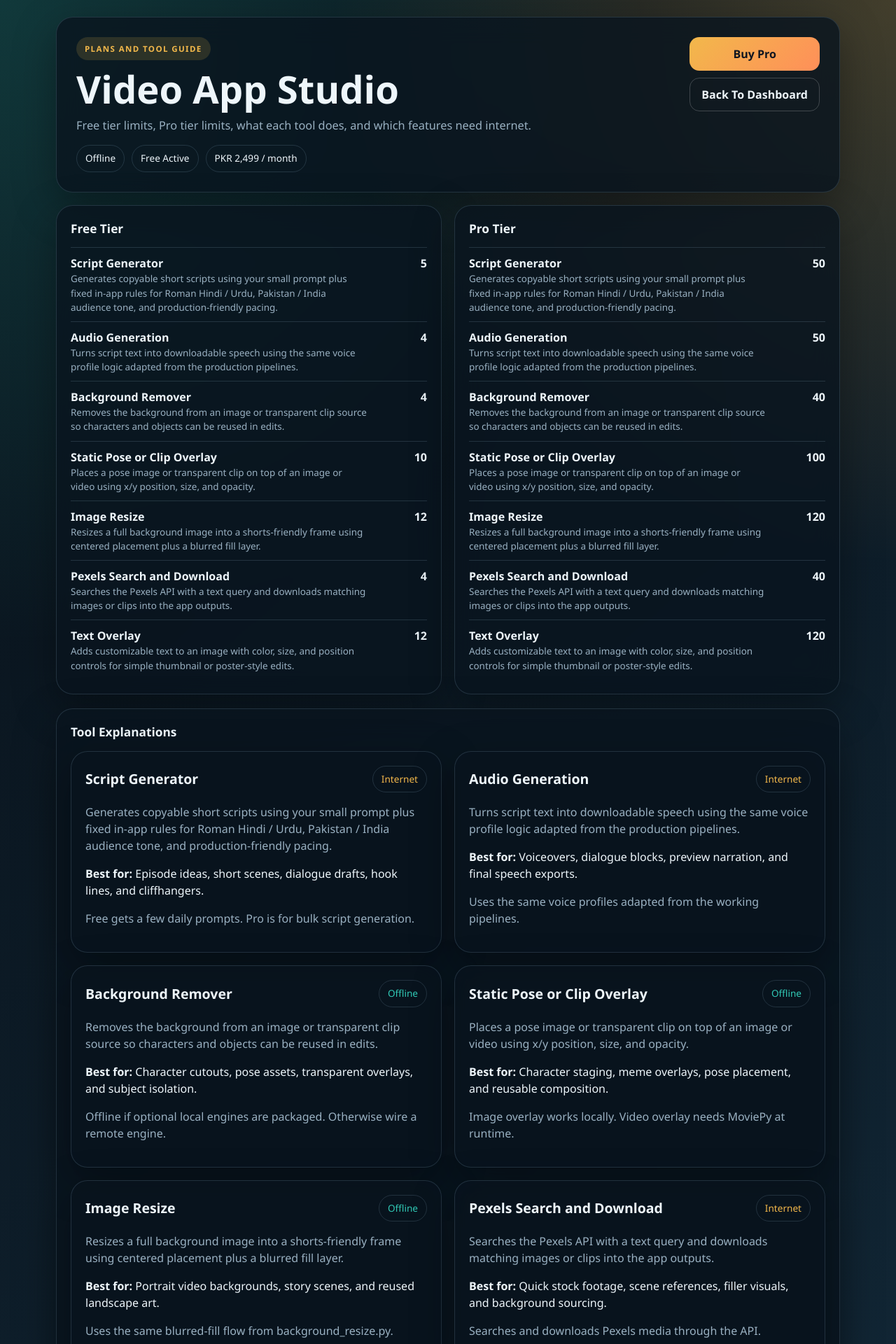
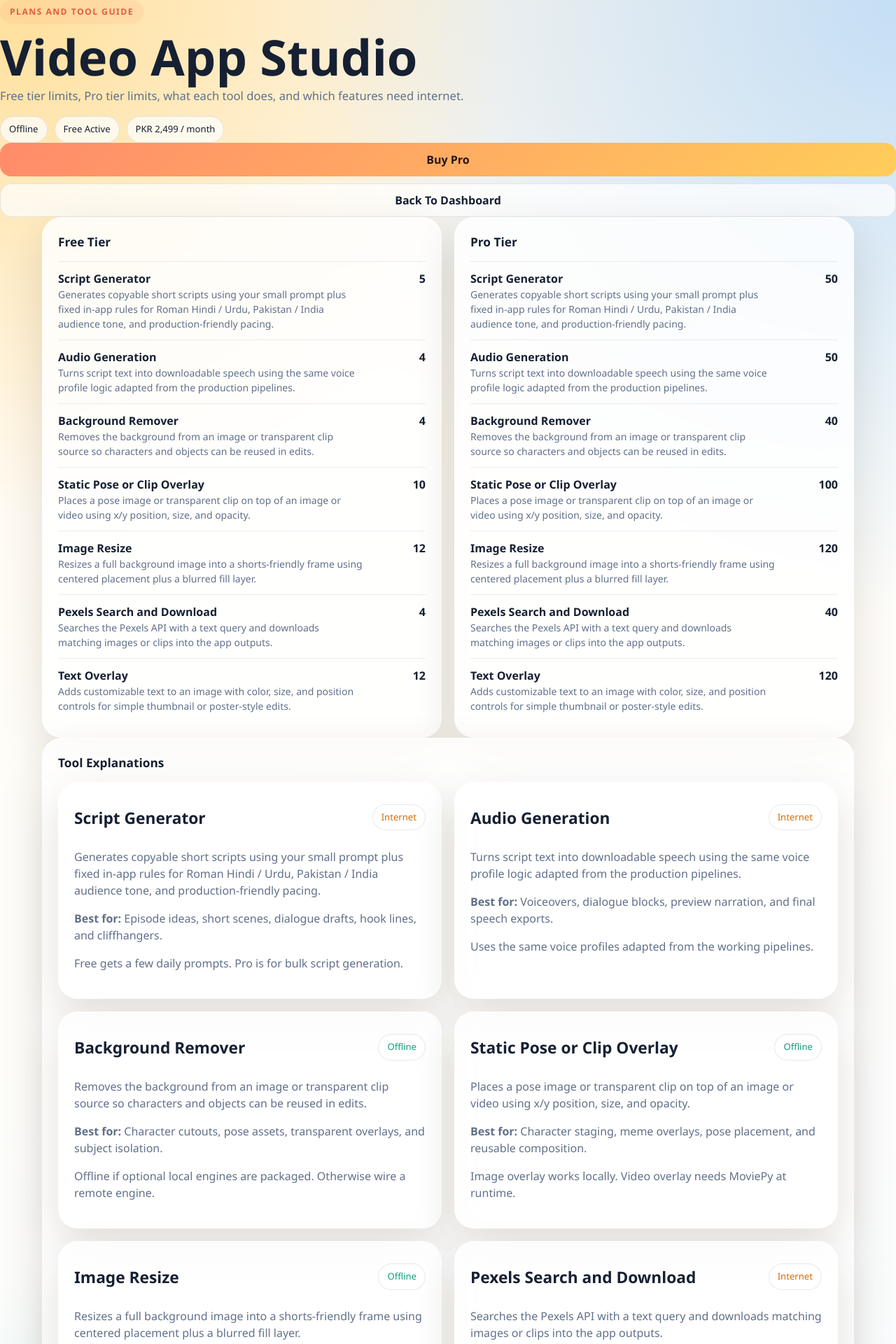
Before and after one commit to Talhakhanpi99/Video_App, a Flask app: page /plans in a window 1280 px wide. Shown: the top 1920 px of the page at 70% size. Run offline with Flask 3, Linux system fonts and the light colour scheme; data that the repository does not hold is empty.

Commit message:
Update style.css

```diff
--- a/static/css/style.css
+++ b/static/css/style.css
@@ -1,14 +1,15 @@
 :root {
-    --bg-1: #081018;
-    --bg-2: #132a3a;
-    --panel: rgba(9, 20, 30, 0.8);
-    --panel-strong: rgba(11, 25, 37, 0.92);
-    --line: rgba(183, 220, 255, 0.15);
-    --text: #eef6fb;
-    --muted: #9ab1c2;
-    --accent: #f2b84b;
-    --accent-2: #31c9b6;
-    --shadow: 0 20px 60px rgba(0, 0, 0, 0.35);
+    --bg: #fff8ee;
+    --ink: #162032;
+    --muted: #61708a;
+    --card: rgba(255, 255, 255, 0.82);
+    --card-strong: rgba(255, 255, 255, 0.94);
+    --line: rgba(22, 32, 50, 0.1);
+    --peach: #ff8b6a;
+    --gold: #ffcd5a;
+    --mint: #33d1b3;
+    --sky: #4da8ff;
+    --shadow: 0 24px 60px rgba(57, 35, 14, 0.14);
 }
 
 * {
@@ -17,67 +18,94 @@
 
 body {
     margin: 0;
-    min-height: 100vh;
-    color: var(--text);
+    color: var(--ink);
     font-family: "Segoe UI", Tahoma, sans-serif;
     background:
-        radial-gradient(circle at top left, rgba(49, 201, 182, 0.22), transparent 32%),
-        radial-gradient(circle at top right, rgba(242, 184, 75, 0.24), transparent 28%),
-        linear-gradient(140deg, var(--bg-1), var(--bg-2));
+        radial-gradient(circle at top left, rgba(255, 205, 90, 0.55), transparent 25%),
+        radial-gradient(circle at top right, rgba(77, 168, 255, 0.33), transparent 30%),
+        radial-gradient(circle at bottom left, rgba(51, 209, 179, 0.28), transparent 28%),
+        linear-gradient(160deg, #fff6ea, #fffdf8 35%, #f7fbff);
+    min-height: 100vh;
 }
 
-.hero-shell,
 .page-shell {
-    width: min(1120px, calc(100% - 28px));
+    width: min(1160px, calc(100% - 26px));
     margin: 0 auto;
 }
 
-.hero-shell {
-    padding: 24px 0 18px;
+.studio-hero,
+.tool-hero {
+    position: relative;
+    overflow: hidden;
+    padding: 28px 0 20px;
 }
 
-.hero-card,
-.panel,
-.tool-card,
-.outputs-panel {
-    background: var(--panel);
-    border: 1px solid var(--line);
-    border-radius: 24px;
-    box-shadow: var(--shadow);
-    backdrop-filter: blur(18px);
+.studio-glow {
+    position: absolute;
+    border-radius: 999px;
+    filter: blur(26px);
+    opacity: 0.65;
 }
 
-.hero-card {
+.studio-glow-a {
+    width: 240px;
+    height: 240px;
+    background: rgba(255, 139, 106, 0.45);
+    top: -40px;
+    left: -20px;
+}
+
+.studio-glow-b {
+    width: 280px;
+    height: 280px;
+    background: rgba(77, 168, 255, 0.28);
+    top: -20px;
+    right: 10px;
+}
+
+.hero-layout {
+    position: relative;
     display: flex;
     justify-content: space-between;
     gap: 18px;
+    align-items: flex-start;
     padding: 28px;
+    background: linear-gradient(135deg, rgba(255,255,255,0.76), rgba(255,255,255,0.58));
+    border: 1px solid rgba(255,255,255,0.65);
+    border-radius: 30px;
+    box-shadow: var(--shadow);
+    backdrop-filter: blur(16px);
 }
 
-.hero-copy h1 {
-    font-size: clamp(2rem, 5vw, 3.4rem);
-    line-height: 1;
-    margin: 0 0 12px;
-}
-
-.hero-copy p {
-    color: var(--muted);
-    max-width: 700px;
-    margin: 0;
-    font-size: 1.02rem;
+.hero-layout.compact {
+    padding: 24px;
 }
 
 .eyebrow {
     display: inline-flex;
-    padding: 8px 12px;
+    align-items: center;
+    padding: 8px 14px;
     border-radius: 999px;
-    background: rgba(242, 184, 75, 0.15);
-    color: var(--accent);
-    font-weight: 700;
+    background: rgba(255, 139, 106, 0.12);
+    color: #e35d3d;
+    font-size: 0.76rem;
     text-transform: uppercase;
     letter-spacing: 0.12em;
-    font-size: 0.72rem;
+    font-weight: 800;
     margin-bottom: 14px;
+}
+
+.hero-copy h1 {
+    margin: 0 0 10px;
+    font-size: clamp(2.4rem, 6vw, 4.4rem);
+    line-height: 0.95;
+}
+
+.hero-copy p {
+    margin: 0;
+    color: var(--muted);
+    max-width: 760px;
+    font-size: 1.04rem;
 }
 
 .hero-meta {
@@ -88,111 +116,221 @@ body {
 }
 
 .hero-meta span,
-.status-pill,
-.net-tag {
-    border: 1px solid var(--line);
+.launch-badge,
+.net-tag,
+.status-pill {
+    display: inline-flex;
+    align-items: center;
+    padding: 8px 12px;
     border-radius: 999px;
-    padding: 8px 12px;
-    font-size: 0.85rem;
+    border: 1px solid rgba(22, 32, 50, 0.1);
+    background: rgba(255,255,255,0.72);
+    color: var(--ink);
+    font-size: 0.82rem;
 }
 
 .hero-actions {
     display: flex;
     flex-direction: column;
     gap: 10px;
-    min-width: 170px;
+    min-width: 180px;
 }
 
 .btn {
-    border-radius: 14px;
+    border-radius: 16px;
     min-height: 48px;
-    font-weight: 700;
+    font-weight: 800;
 }
 
 .btn-accent,
 .btn-primary {
-    background: linear-gradient(135deg, var(--accent), #ff8f59);
+    background: linear-gradient(135deg, var(--peach), var(--gold));
+    color: #24160f;
     border: 0;
-    color: #101620;
 }
 
-.btn-secondary,
-.btn-outline-light {
-    background: transparent;
-    color: var(--text);
-    border: 1px solid rgba(255, 255, 255, 0.2);
+.btn-outline-light,
+.btn-secondary {
+    background: rgba(255,255,255,0.72);
+    color: var(--ink);
+    border: 1px solid rgba(22, 32, 50, 0.1);
 }
 
-.status-grid {
-    display: grid;
-    grid-template-columns: repeat(3, minmax(0, 1fr));
-    gap: 16px;
-    margin-bottom: 18px;
+.dashboard-stack,
+.tool-page-stack {
+    padding-bottom: 28px;
 }
 
-.panel,
-.tool-card,
-.outputs-panel {
-    padding: 20px;
+.tool-launch-grid,
+.tool-grid,
+.outputs-grid {
+    display: grid;
+    gap: 18px;
 }
 
-.panel-title {
-    font-size: 1.08rem;
-    font-weight: 700;
-    margin-bottom: 14px;
+.tool-launch-grid {
+    grid-template-columns: repeat(3, minmax(0, 1fr));
 }
 
-.status-pill.free {
-    color: var(--accent);
+.tool-grid {
+    grid-template-columns: repeat(2, minmax(0, 1fr));
 }
 
-.status-pill.pro {
-    color: var(--accent-2);
+.launch-card,
+.tool-card,
+.outputs-panel,
+.single-tool-card,
+.panel,
+.modal-card {
+    border-radius: 28px;
+    background: var(--card);
+    border: 1px solid rgba(255,255,255,0.78);
+    box-shadow: var(--shadow);
+    backdrop-filter: blur(16px);
 }
 
+.launch-card {
+    display: block;
+    text-decoration: none;
+    color: var(--ink);
+    padding: 22px;
+    min-height: 220px;
+    position: relative;
+    overflow: hidden;
+}
+
+.launch-card::before {
+    content: "";
+    position: absolute;
+    inset: auto -40px -40px auto;
+    width: 140px;
+    height: 140px;
+    background: radial-gradient(circle, rgba(77, 168, 255, 0.22), transparent 70%);
+}
+
+.launch-card h2,
+.tool-header h2 {
+    margin: 12px 0 10px;
+    font-size: 1.42rem;
+}
+
+.launch-card p,
+.tool-card p,
 .muted {
     color: var(--muted);
 }
 
-.small {
-    font-size: 0.84rem;
+.launch-link {
+    display: inline-block;
+    margin-top: 16px;
+    font-weight: 800;
+    color: #0f6bd8;
 }
 
-.saved-secrets,
-.hint,
-.result-box,
-.empty-state {
-    border-radius: 16px;
-    border: 1px solid var(--line);
-    background: var(--panel-strong);
+.outputs-panel,
+.single-tool-card,
+.panel,
+.tool-card {
+    padding: 22px;
 }
 
+.panel-title {
+    margin-bottom: 14px;
+    font-weight: 800;
+    font-size: 1.08rem;
+}
+
+.tool-header {
+    display: flex;
+    justify-content: space-between;
+    gap: 12px;
+    align-items: center;
+    margin-bottom: 12px;
+}
+
+.net-tag.online {
+    color: #d66a00;
+}
+
+.net-tag.offline {
+    color: #0f9f7d;
+}
+
+.grid-2 {
+    display: grid;
+    grid-template-columns: repeat(2, minmax(0, 1fr));
+    gap: 12px;
+}
+
+.form-control,
+.form-select {
+    min-height: 50px;
+    border-radius: 18px;
+    border: 1px solid rgba(22, 32, 50, 0.12);
+    background: var(--card-strong);
+    color: var(--ink);
+}
+
+.form-control::placeholder {
+    color: #8998ad;
+}
+
+textarea.form-control {
+    min-height: 120px;
+}
+
+.large-input {
+    min-height: 220px;
+}
+
+.result-box,
 .saved-secrets,
 .hint,
 .empty-state {
-    padding: 12px 14px;
-    margin-top: 12px;
-}
-
-.result-box {
-    padding: 14px;
     margin-top: 14px;
-    min-height: 56px;
+    padding: 14px 16px;
+    border-radius: 20px;
+    border: 1px solid rgba(22, 32, 50, 0.08);
+    background: rgba(255,255,255,0.8);
     white-space: pre-wrap;
     overflow-wrap: anywhere;
 }
 
 .result-box.wide {
-    max-height: 320px;
+    max-height: 340px;
     overflow-y: auto;
+}
+
+.outputs-grid {
+    grid-template-columns: repeat(3, minmax(0, 1fr));
+}
+
+.output-item {
+    display: block;
+    padding: 16px;
+    border-radius: 20px;
+    text-decoration: none;
+    color: var(--ink);
+    background: rgba(255,255,255,0.7);
+    border: 1px solid rgba(22, 32, 50, 0.08);
+}
+
+.output-feature {
+    display: inline-block;
+    margin-bottom: 8px;
+    font-size: 0.72rem;
+    font-weight: 800;
+    text-transform: uppercase;
+    letter-spacing: 0.08em;
+    color: #0f6bd8;
 }
 
 .quota-row {
     display: flex;
     justify-content: space-between;
     gap: 12px;
-    padding: 10px 0;
-    border-top: 1px solid var(--line);
+    padding: 12px 0;
+    border-top: 1px solid rgba(22, 32, 50, 0.08);
 }
 
 .quota-row:first-of-type {
@@ -201,118 +339,84 @@ body {
 }
 
 .quota-value {
-    min-width: 72px;
+    min-width: 78px;
     text-align: right;
-    font-weight: 700;
+    font-weight: 800;
 }
 
-.tool-grid {
-    display: grid;
-    grid-template-columns: repeat(2, minmax(0, 1fr));
-    gap: 18px;
+.modal-shell {
+    position: fixed;
+    inset: 0;
+    background: rgba(22, 32, 50, 0.35);
+    display: flex;
+    align-items: center;
+    justify-content: center;
+    padding: 16px;
+    z-index: 9999;
 }
 
-.tool-header {
-    display: flex;
-    align-items: center;
-    justify-content: space-between;
-    gap: 12px;
-    margin-bottom: 14px;
+.modal-card {
+    width: min(720px, 100%);
+    padding: 24px;
+    position: relative;
 }
 
-.tool-header h2 {
-    margin: 0;
-    font-size: 1.22rem;
+.modal-close {
+    position: absolute;
+    top: 14px;
+    right: 14px;
+    width: 40px;
+    height: 40px;
+    border: 0;
+    border-radius: 999px;
+    background: rgba(22, 32, 50, 0.08);
+    color: var(--ink);
+    font-weight: 800;
 }
 
-.net-tag.online {
-    color: var(--accent);
+.canvas-stage {
+    margin-top: 12px;
+    border-radius: 24px;
+    padding: 12px;
+    background: linear-gradient(145deg, #fff9ef, #eef7ff);
+    border: 1px solid rgba(22, 32, 50, 0.08);
+    overflow: auto;
 }
 
-.net-tag.offline {
-    color: var(--accent-2);
-}
-
-.net-tag.mixed {
-    color: #f4d58d;
-}
-
-.grid-2 {
-    display: grid;
-    grid-template-columns: repeat(2, minmax(0, 1fr));
-    gap: 10px;
-}
-
-.tiny-label {
+#overlay-canvas {
+    width: 100%;
+    max-width: 720px;
     display: block;
-    font-size: 0.8rem;
-    color: var(--muted);
-    margin-bottom: 4px;
-}
-
-.form-control,
-.form-select {
-    min-height: 48px;
-    border-radius: 14px;
-    background: rgba(255, 255, 255, 0.06);
-    border: 1px solid rgba(255, 255, 255, 0.12);
-    color: var(--text);
-}
-
-.form-control::placeholder {
-    color: #88a2b5;
-}
-
-textarea.form-control {
-    min-height: 96px;
-}
-
-.outputs-panel {
-    margin: 20px 0 28px;
-}
-
-.outputs-grid {
-    display: grid;
-    grid-template-columns: repeat(3, minmax(0, 1fr));
-    gap: 12px;
-}
-
-.output-item {
-    display: block;
-    text-decoration: none;
-    color: var(--text);
-    border: 1px solid var(--line);
+    margin: 0 auto;
     border-radius: 18px;
-    padding: 14px;
-    background: rgba(255, 255, 255, 0.04);
-}
-
-.output-feature {
-    display: inline-block;
-    font-size: 0.72rem;
-    text-transform: uppercase;
-    letter-spacing: 0.08em;
-    color: var(--accent-2);
-    margin-bottom: 8px;
+    background: #f7f1e8;
+    box-shadow: inset 0 0 0 1px rgba(22, 32, 50, 0.08);
 }
 
 .loading::after {
     content: " Processing...";
-    color: var(--accent);
+    color: #d66a00;
 }
 
-@media (max-width: 940px) {
-    .status-grid,
+[hidden] {
+    display: none !important;
+}
+
+@media (max-width: 960px) {
+    .hero-layout,
+    .tool-launch-grid,
     .tool-grid,
     .outputs-grid {
         grid-template-columns: 1fr;
-    }
-
-    .hero-card {
         flex-direction: column;
     }
 
     .hero-actions {
         min-width: auto;
+        width: 100%;
+    }
+
+    .grid-2 {
+        grid-template-columns: 1fr;
     }
 }
```
